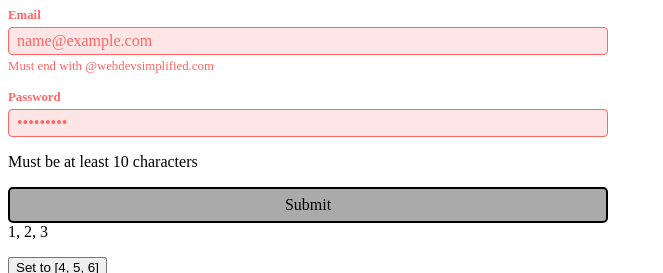
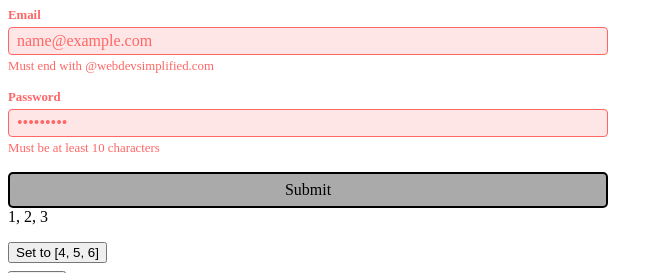
Before and after one commit to sohaildua/react-basics, a React (Vite) app in the folder react-project-vite/: page / in a window 1280 px wide. Both pictures are taken after typing "name@example.com", "Sample123" into the empty fields and a click on the button "Submit". Shown: the top 273 px of the page, without its empty margins (0-663 px from the left). Built offline with nearby package versions, Linux system fonts and the light colour scheme; no server answers.

Commit message:
password and email checks

```diff
--- a/react-project-vite/src/App.jsx
+++ b/react-project-vite/src/App.jsx
@@ -8,6 +8,7 @@ import { ReactFetch } from "./ReactFetch"
 import { ArrayFunction } from "./ArrayFunction"
 import { StateForm } from "./StateForm"
 import "./style.css"
+import { RefForm } from "./RefForm"
 
 const INTIAL_VALUE = ["A", "B", "C"]
 function App() {
@@ -71,7 +72,7 @@ function App() {
 
   return (
     <React.Fragment>
-      <StateForm />
+      <RefForm />
       <ArrayFunction />
       <ReactFetch />
       <Counter></Counter>
--- a/react-project-vite/src/RefForm.jsx
+++ b/react-project-vite/src/RefForm.jsx
@@ -1 +1,71 @@
-export function RefForm() {}
+import { useRef, useState } from "react"
+import { checkEmail, checkPassword } from "./validator"
+
+export function RefForm() {
+  const emailRef = useRef()
+  const passwordRef = useRef()
+
+  const [emailErrors, setEmailErrors] = useState([])
+  const [passwordErrors, setPasswordErrors] = useState([])
+  const [isAfterFirstSubmit, setIsAfterFirstSubmit] = useState(false)
+
+  function onSubmit(e) {
+    e.preventDefault()
+    setIsAfterFirstSubmit(true)
+    const emailResults = checkEmail(emailRef.current.value)
+    const passwordResults = checkPassword(passwordRef.current.value)
+
+    setEmailErrors(emailResults)
+    setPasswordErrors(passwordResults)
+
+    if (emailResults.length === 0 && passwordResults.length === 0) {
+      alert("Success")
+    }
+  }
+
+  return (
+    <form onSubmit={onSubmit} className="form">
+      <div className={`form-group ${emailErrors.length > 0 ? "error" : ""}`}>
+        <label className="label" htmlFor="email">
+          Email
+        </label>
+        <input
+          onChange={
+            isAfterFirstSubmit
+              ? (e) => setEmailErrors(checkEmail(e.target.value))
+              : undefined
+          }
+          className="input"
+          type="email"
+          id="email"
+          ref={emailRef}
+        />
+        {emailErrors.length > 0 && (
+          <div className="msg">{emailErrors.join(", ")}</div>
+        )}
+      </div>
+      <div className={`form-group ${passwordErrors.length > 0 ? "error" : ""}`}>
+        <label className="label" htmlFor="password">
+          Password
+        </label>
+        <input
+          onChange={
+            isAfterFirstSubmit
+              ? (e) => setPasswordErrors(checkPassword(e.target.value))
+              : undefined
+          }
+          className="input"
+          type="password"
+          id="password"
+          ref={passwordRef}
+        />
+        {passwordErrors.length > 0 && (
+          <div className="msg">{passwordErrors.join(", ")}</div>
+        )}
+      </div>
+      <button className="btn" type="submit">
+        Submit
+      </button>
+    </form>
+  )
+}
--- a/react-project-vite/src/StateForm.jsx
+++ b/react-project-vite/src/StateForm.jsx
@@ -5,15 +5,16 @@ export function StateForm() {
   const [email, setEmail] = useState("")
   const [password, setPassword] = useState("")
 
-  const [emailErrors, setEmailErrors] = useState([])
-  const [passwordErrors, setPasswordErrors] = useState([])
+  const [isAfterFirstSubmit, setIsAfterFirstSubmit] = useState(false)
+
+  const emailErrors = isAfterFirstSubmit ? checkEmail(email) : []
+  const passwordErrors = isAfterFirstSubmit ? checkPassword(email) : []
 
   function handleSubmit(e) {
     e.preventDefault()
+    setIsAfterFirstSubmit(true)
     const emailResults = checkEmail(email)
     const passwordResults = checkPassword(password)
-    setEmailErrors(emailResults)
-    setPasswordErrors(passwordResults)
 
     if (emailResults.length === 0 && passwordResults.length === 0) {
       alert("Success")
```
